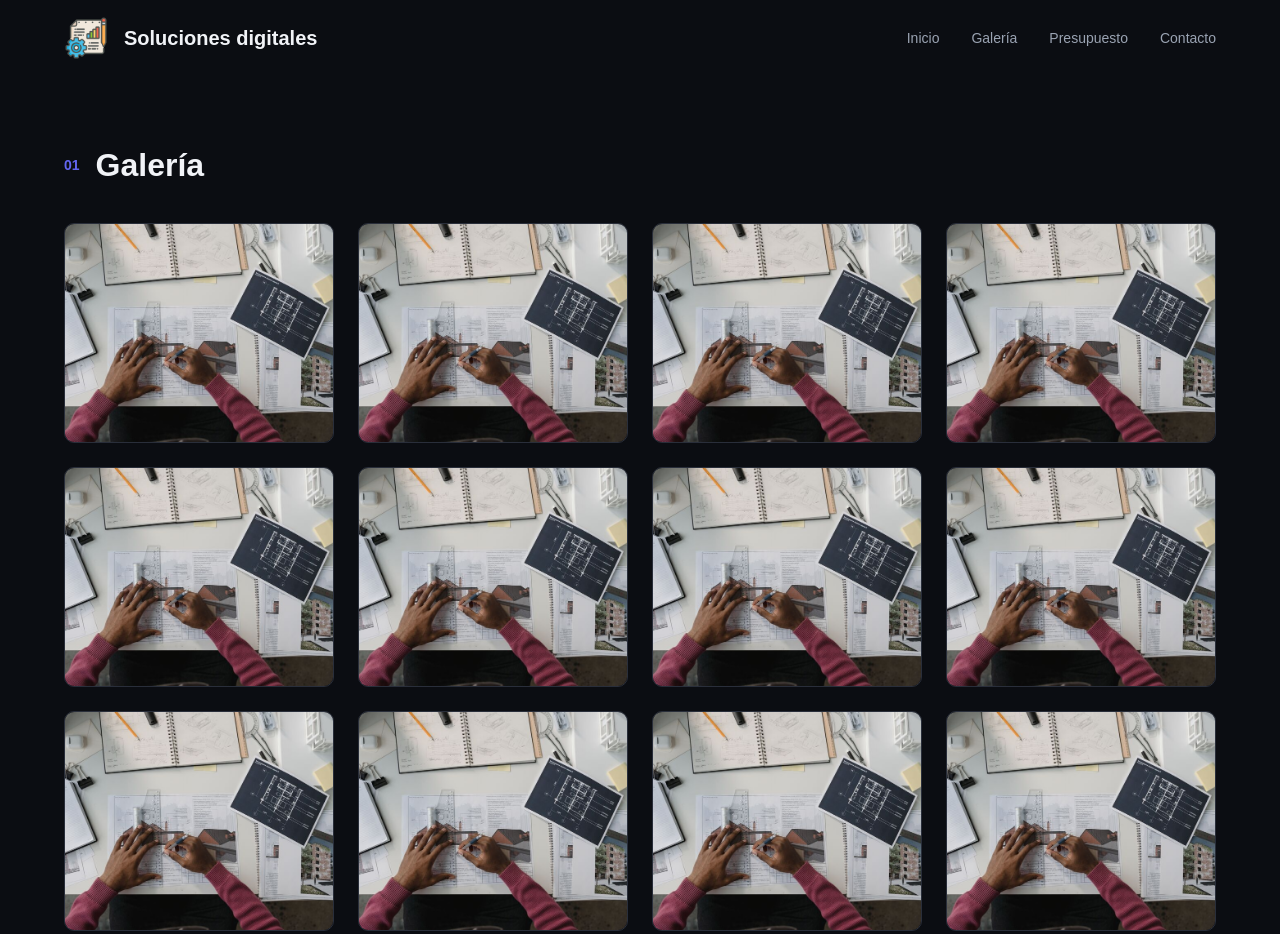
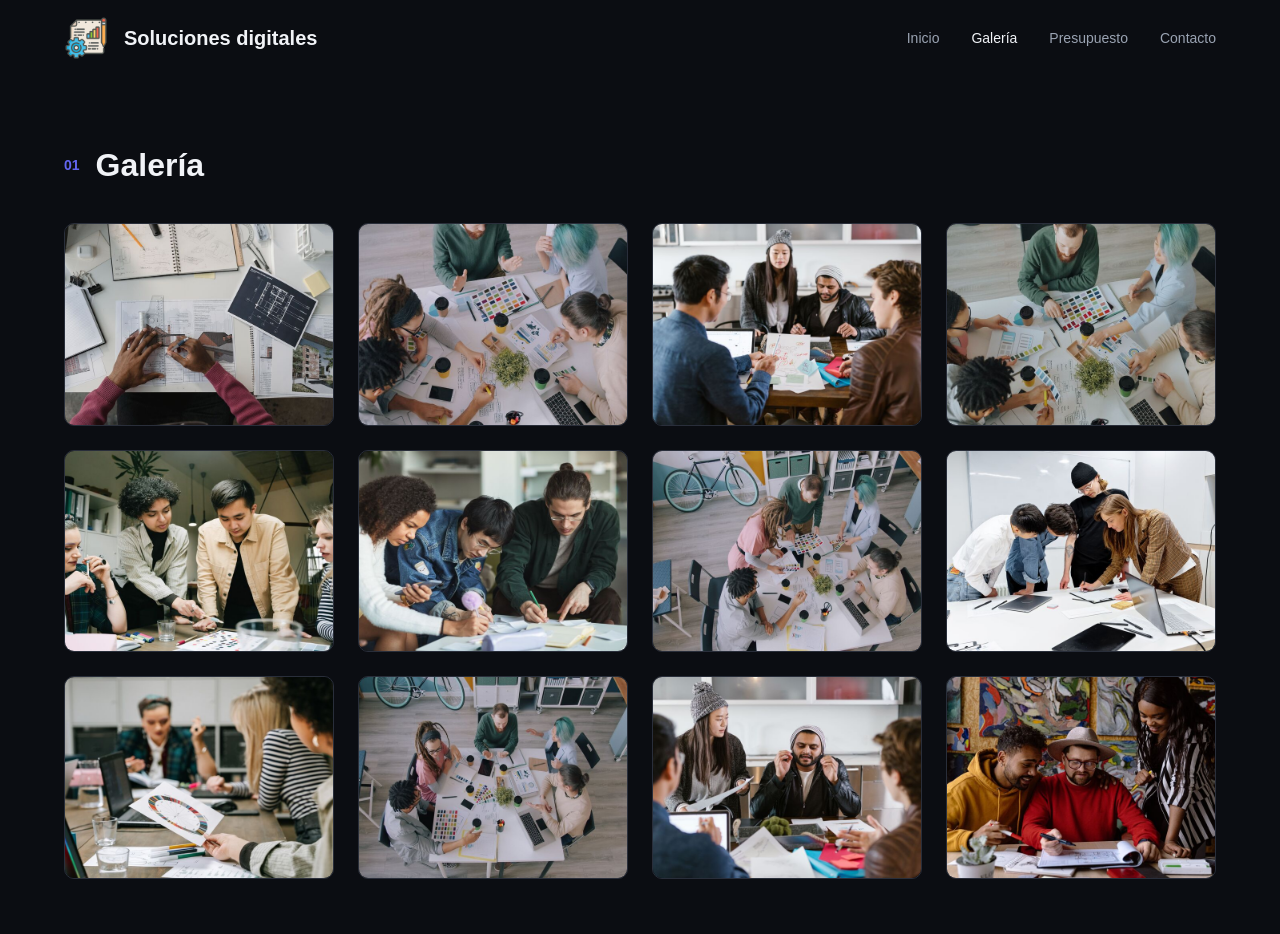
Before and after one commit to rg-developer/PracticaMasterFullStackMasterD, a plain HTML site: page views/gallery.html in a window 1280 px wide. Shown: the top 934 px of the page. Drawn offline with Linux system fonts and the light colour scheme.

Commit message:
Cambios en el posicionamiento del footer (ahora fijado abajo de la pagina). Cambios en la barra de navegacion, los enlaces indican en que parte de la pagina te encuentras. Cambios en las imagenes de la galeria y su formato responsivo.

```diff
--- a/css/styles.css
+++ b/css/styles.css
@@ -45,11 +45,10 @@
     box-sizing: border-box;
 }
 
-
 html {
     scroll-behavior: smooth;
+    min-height: 100%;
 }
-
 
 body {
     background-color: var(--color-bg);
@@ -57,6 +56,13 @@ body {
     font-family: var(--font-family);
     font-size: var(--font-size-md);
     line-height: 1.6;
+    min-height: 100vh;
+    display: flex;
+    flex-direction: column;
+}
+
+main {
+    flex: 1 0 auto;
 }
 
 
@@ -162,11 +168,13 @@ img {
     transition: color var(--transition-fast);
 }
 
-.navbar-links a:hover {
+.navbar-links a:hover,
+.navbar-links a.active {
     color: var(--color-text);
 }
 
-.navbar-links a::after {
+.navbar-links a::after
+.navbar-links a.active {
     content: "";
     position: absolute;
     left: 0;
@@ -179,7 +187,8 @@ img {
     transition: transform var(--transition-fast);
 }
 
-.navbar-links a:hover::after {
+.navbar-links a:hover::after,
+.navbar-links a.active::after {
     transform: scaleX(1);
 }
 
@@ -221,6 +230,7 @@ img {
 
 .footer {
     width: 100%;
+    flex-shrink: 0;
     padding: var(--space-xl) 5%;
     display: flex;
     flex-direction: column;
@@ -377,19 +387,20 @@ img {
 /*Css Galeria*/
 
 .gallery {
-    width: min(1200px, 90%);
+    width: min(1400px, 90%);
     margin: 4rem auto 6rem;
 }
 
 .gallery-grid {
     display: grid;
-    grid-template-columns: repeat(auto-fit, minmax(220px, 1fr));
+    grid-template-columns: repeat(4, minmax(240px, 1fr));
     gap: var(--space-lg);
 }
 
 .gallery-grid img {
     width: 100%;
-    height: 220px;
+    height: auto;
+    aspect-ratio: 4 / 3;
     object-fit: cover;
     border: 1px solid var(--color-border);
     border-radius: var(--radius-md);
@@ -403,6 +414,12 @@ img {
     border-color: var(--color-primary);
 }
 
+@media (max-width: 1100px) {
+    .gallery-grid {
+        grid-template-columns: repeat(2, minmax(240px, 1fr));
+    }
+}
+
 @media (max-width: 600px) {
     .gallery {
         width: 92%;
@@ -413,20 +430,11 @@ img {
         grid-template-columns: repeat(2, minmax(0, 1fr));
         gap: var(--space-md);
     }
-
-    .gallery-grid img {
-        height: 180px;
-    }
 }
 
 @media (max-width: 400px) {
     .gallery-grid {
         grid-template-columns: 1fr;
-    }
-
-    .gallery-grid img {
-        height: auto;
-        aspect-ratio: 4 / 3;
     }
 }
 
--- a/views/gallery.html
+++ b/views/gallery.html
@@ -25,7 +25,7 @@
 
         <ul class="navbar-links">
           <li><a href="../index.html">Inicio</a></li>
-          <li><a href="gallery.html">Galería</a></li>
+          <li><a class="active" href="gallery.html">Galería</a></li>
           <li><a href="budget.html">Presupuesto</a></li>
           <li><a href="contact.html">Contacto</a></li>
         </ul>
@@ -40,73 +40,73 @@
 
         <div class="gallery-grid">
           <img
-            src="../assets/img/project.jpg"
+            src="../assets/img/gallery/project.jpg"
             alt="Proyecto 1"
             width="800"
             height="600"
           >
           <img
-            src="../assets/img/project.jpg"
+            src="../assets/img/gallery/project2.jpg"
             alt="Proyecto 2"
             width="800"
             height="600"
           >
           <img
-            src="../assets/img/project.jpg"
+            src="../assets/img/gallery/project3.jpg"
             alt="Proyecto 3"
             width="800"
             height="600"
           >
           <img
-            src="../assets/img/project.jpg"
+            src="../assets/img/gallery/project4.jpg"
             alt="Proyecto 4"
             width="800"
             height="600"
           >
           <img
-            src="../assets/img/project.jpg"
+            src="../assets/img/gallery/project5.jpg"
             alt="Proyecto 5"
             width="800"
             height="600"
           >
           <img
-            src="../assets/img/project.jpg"
+            src="../assets/img/gallery/project6.jpg"
             alt="Proyecto 6"
             width="800"
             height="600"
           >
           <img
-            src="../assets/img/project.jpg"
+            src="../assets/img/gallery/project7.jpg"
             alt="Proyecto 7"
             width="800"
             height="600"
           >
           <img
-            src="../assets/img/project.jpg"
+            src="../assets/img/gallery/project8.jpg"
             alt="Proyecto 8"
             width="800"
             height="600"
           >
           <img
-            src="../assets/img/project.jpg"
+            src="../assets/img/gallery/project9.jpg"
             alt="Proyecto 9"
             width="800"
             height="600"
           >
           <img
-            src="../assets/img/project.jpg"
+            src="../assets/img/gallery/project10.jpg"
             alt="Proyecto 10"
             width="800"
             height="600"
           >
           <img
-            src="../assets/img/project.jpg"
+            src="../assets/img/gallery/project11.jpg"
             alt="Proyecto 11"
             width="800"
             height="600"
           >
           <img
-            src="../assets/img/project.jpg"
+            src="../assets/img/gallery/project12.jpg"
             alt="Proyecto 12"
             width="800"
             height="600"
```
Also changed, not shown: index.html (+1 -1 lines), views/budget.html (+1 -1 lines), views/contact.html (+1 -1 lines), assets/img/gallery/project.jpg (added), assets/img/gallery/project10.jpg (added), assets/img/gallery/project11.jpg (added), assets/img/gallery/project12.jpg (added), assets/img/gallery/project2.jpg (added), assets/img/gallery/project3.jpg (added), assets/img/gallery/project4.jpg (added), assets/img/gallery/project5.jpg (added), assets/img/gallery/project6.jpg (added), assets/img/gallery/project7.jpg (added), assets/img/gallery/project8.jpg (added), 1 more files.
